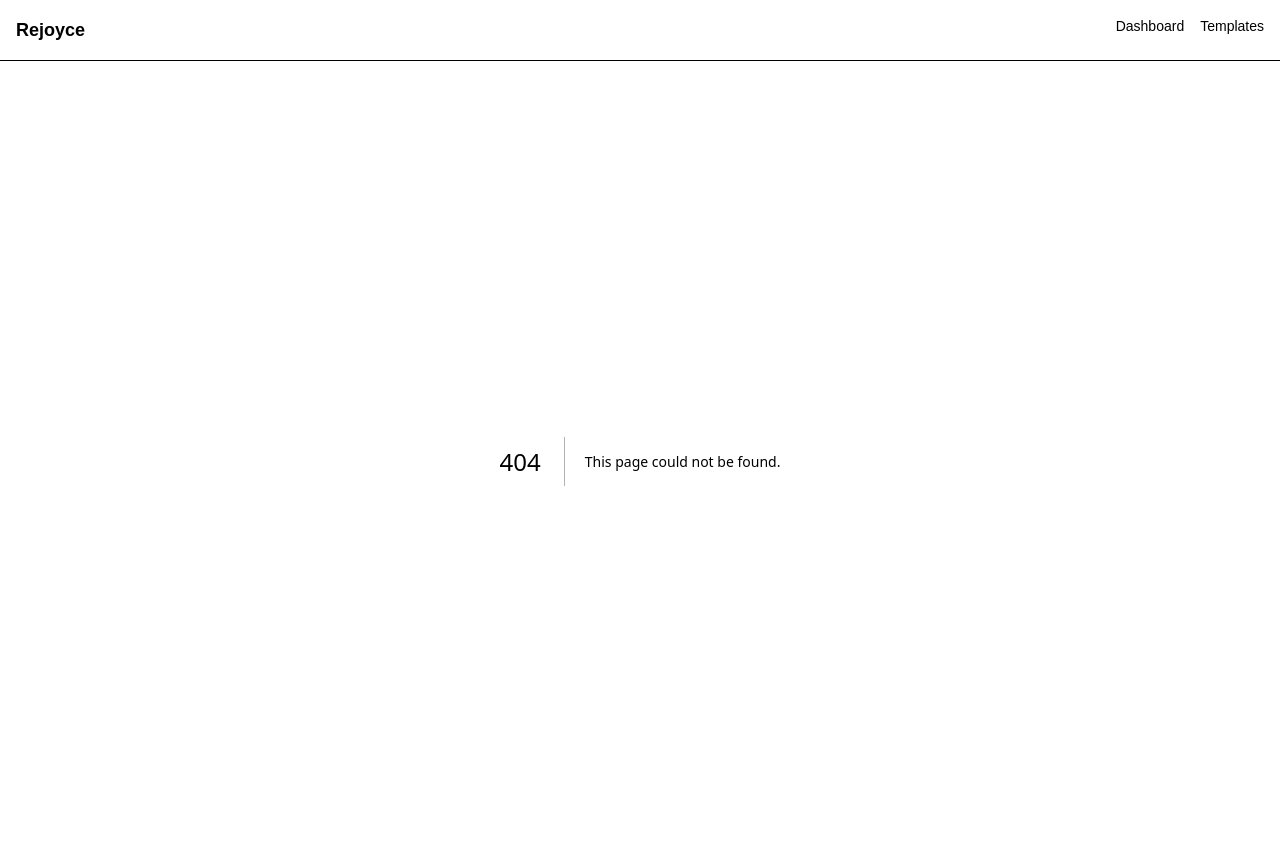
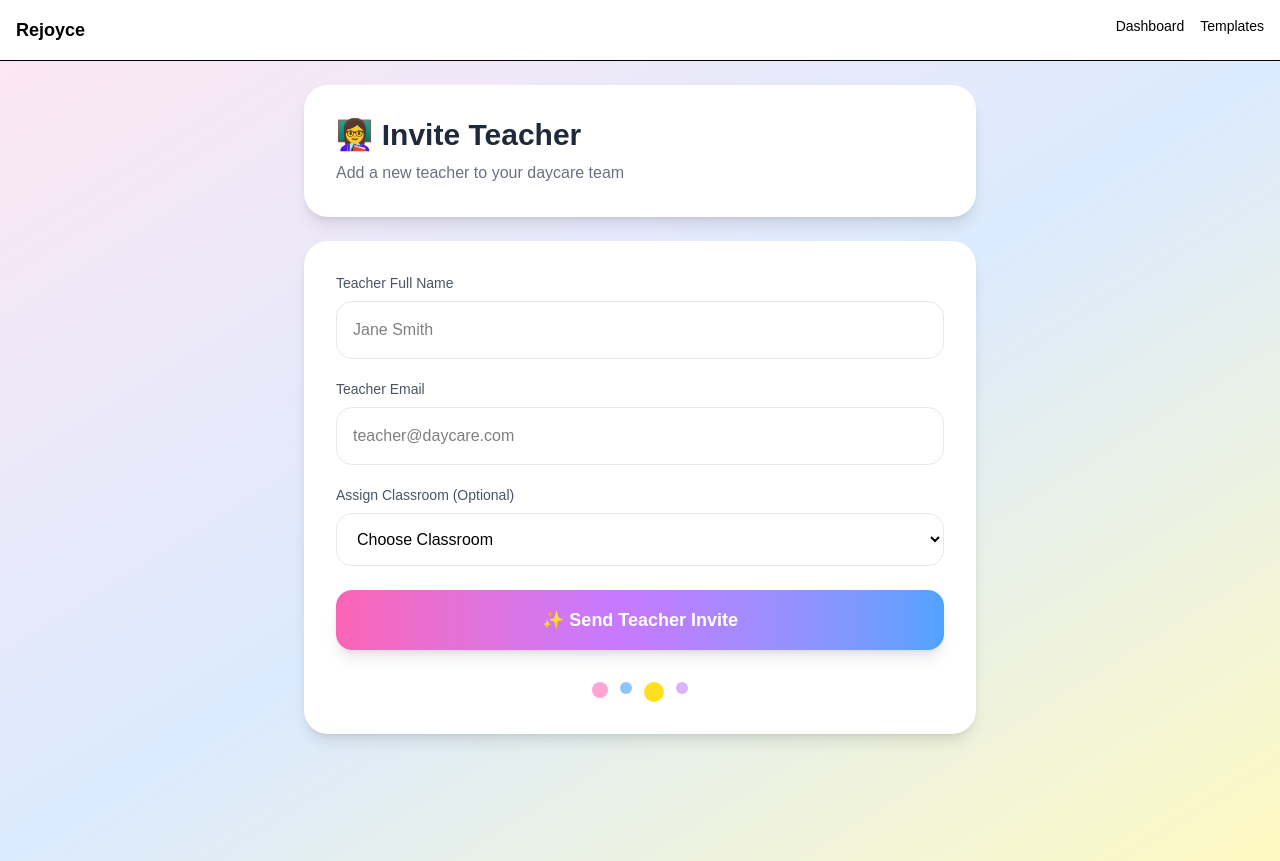
Before and after one commit to boomthewiz/daycare-saas-platform, a Next.js app: page /invite-teacher in a window 1280 px wide. Before the commit this address had no page. Built offline with nearby package versions, Linux system fonts and the light colour scheme.

Commit message:
Add owner invite teacher page with onboarding UI

```diff
--- /dev/null
+++ b/app/invite-teacher/page.tsx
@@ -0,0 +1,155 @@
+"use client"
+
+import { useState } from "react"
+
+export default function InviteTeacherPage() {
+  // 👩‍🏫 Form State
+  const [fullName, setFullName] = useState("")
+  const [email, setEmail] = useState("")
+  const [selectedClassroom, setSelectedClassroom] = useState("")
+  const [loading, setLoading] = useState(false)
+
+  // Example classroom list (replace with Supabase fetch next)
+  const classrooms = [
+    { id: "1", name: "Infants" },
+    { id: "2", name: "Toddlers" },
+    { id: "3", name: "Pre-K" },
+  ]
+
+  // ✨ Invite Teacher Handler
+  const handleInvite = async () => {
+    if (!fullName || !email) {
+      alert("Please complete all required fields")
+      return
+    }
+
+    setLoading(true)
+
+    try {
+      const response = await fetch("/api/invite-teacher", {
+        method: "POST",
+        headers: {
+          "Content-Type": "application/json",
+        },
+        body: JSON.stringify({
+          fullName,
+          email,
+          classroomId: selectedClassroom,
+        }),
+      })
+
+      const result = await response.json()
+
+      if (!response.ok) {
+        throw new Error(result.error || "Invite failed")
+      }
+
+      alert("Teacher invited successfully ✨")
+
+      // Reset form
+      setFullName("")
+      setEmail("")
+      setSelectedClassroom("")
+    } catch (error: any) {
+      console.error(error)
+      alert(error.message || "Something went wrong")
+    }
+
+    setLoading(false)
+  }
+
+  return (
+    <div className="min-h-screen bg-gradient-to-br from-pink-100 via-blue-100 to-yellow-100 p-6">
+      <div className="max-w-2xl mx-auto">
+
+        {/* 🫧 Header */}
+        <div className="bg-white rounded-3xl shadow-lg p-8 mb-6">
+          <h1 className="text-3xl font-bold text-gray-800">
+            👩‍🏫 Invite Teacher
+          </h1>
+
+          <p className="text-gray-500 mt-2">
+            Add a new teacher to your daycare team
+          </p>
+        </div>
+
+        {/* 🌈 Invite Form */}
+        <div className="bg-white rounded-3xl shadow-lg p-8">
+
+          {/* Full Name */}
+          <div className="mb-5">
+            <label className="block text-sm font-medium text-gray-600 mb-2">
+              Teacher Full Name
+            </label>
+
+            <input
+              type="text"
+              value={fullName}
+              onChange={(e) => setFullName(e.target.value)}
+              placeholder="Jane Smith"
+              className="w-full p-4 rounded-2xl border border-gray-200 focus:outline-none focus:ring-2 focus:ring-pink-300"
+            />
+          </div>
+
+          {/* Email */}
+          <div className="mb-5">
+            <label className="block text-sm font-medium text-gray-600 mb-2">
+              Teacher Email
+            </label>
+
+            <input
+              type="email"
+              value={email}
+              onChange={(e) => setEmail(e.target.value)}
+              placeholder="teacher@daycare.com"
+              className="w-full p-4 rounded-2xl border border-gray-200 focus:outline-none focus:ring-2 focus:ring-blue-300"
+            />
+          </div>
+
+          {/* Classroom */}
+          <div className="mb-6">
+            <label className="block text-sm font-medium text-gray-600 mb-2">
+              Assign Classroom (Optional)
+            </label>
+
+            <select
+              value={selectedClassroom}
+              onChange={(e) => setSelectedClassroom(e.target.value)}
+              className="w-full p-4 rounded-2xl border border-gray-200 focus:outline-none focus:ring-2 focus:ring-yellow-300"
+            >
+              <option value="">Choose Classroom</option>
+
+              {classrooms.map((room) => (
+                <option
+                  key={room.id}
+                  value={room.id}
+                >
+                  {room.name}
+                </option>
+              ))}
+            </select>
+          </div>
+
+          {/* Bubble Button */}
+          <button
+            onClick={handleInvite}
+            disabled={loading}
+            className="w-full py-4 rounded-2xl font-semibold text-white text-lg shadow-lg transition-all duration-300 hover:scale-105 hover:shadow-xl bg-gradient-to-r from-pink-400 via-purple-400 to-blue-400"
+          >
+            {loading
+              ? "Sending Invite..."
+              : "✨ Send Teacher Invite"}
+          </button>
+
+          {/* Footer Bubbles */}
+          <div className="flex justify-center gap-3 mt-8">
+            <div className="w-4 h-4 rounded-full bg-pink-300"></div>
+            <div className="w-3 h-3 rounded-full bg-blue-300"></div>
+            <div className="w-5 h-5 rounded-full bg-yellow-300"></div>
+            <div className="w-3 h-3 rounded-full bg-purple-300"></div>
+          </div>
+        </div>
+      </div>
+    </div>
+  )
+}
```
